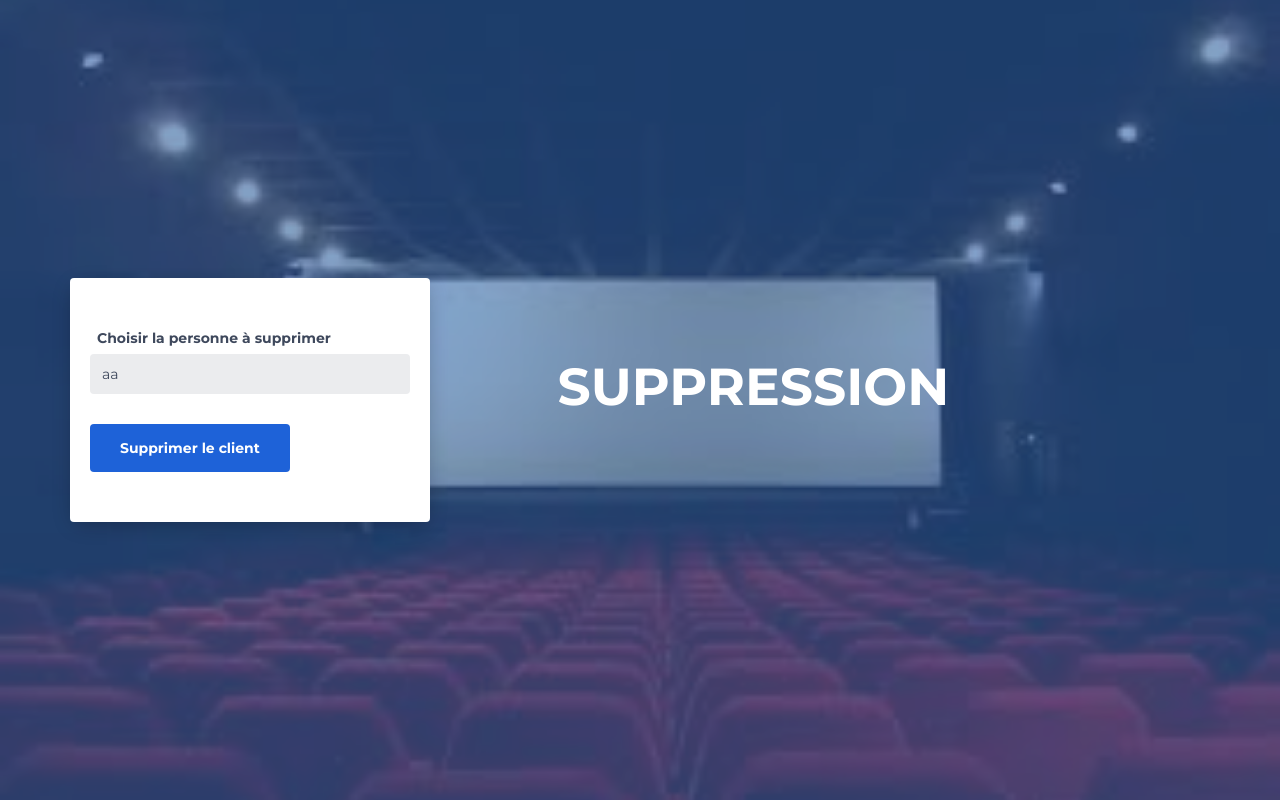
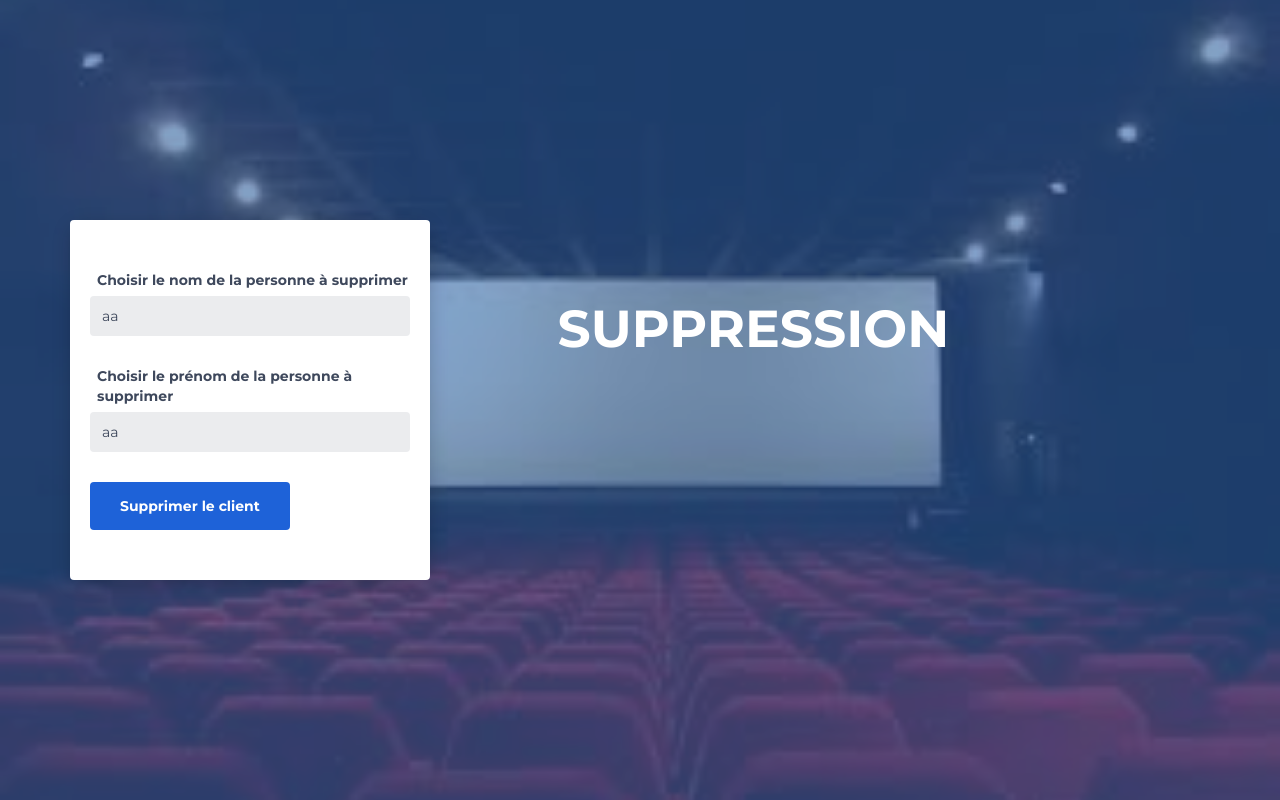
Before and after one commit to Errazorr/Cinema, a PHP site: page /GitHub/View/supprimer_client.php in a window 1280 px wide. Run offline with PHP 8.4, Linux system fonts and the light colour scheme; data comes from the database, SQL or seed files in the repository.

Commit message:
Supprimer un client depuis le compte admin

```diff
--- a/View/supprimer_client.php
+++ b/View/supprimer_client.php
@@ -47,10 +47,10 @@
 					</div>
 					<div class="col-md-4 col-md-pull-7">
 						<div class="booking-form">
-							<form method="POST" action="../Traitement/supprimer_reservation.php">
+							<form method="POST" action="../Traitement/supprimer_client.php">
 								<div class="form-group">
-									<span class="form-label">Choisir la personne à supprimer</span>
-									<select class="form-control" name="client" placeholder="Choisissez un film">
+									<span class="form-label">Choisir le nom de la personne à supprimer</span>
+									<select class="form-control" name="nom" placeholder="Choisissez un film">
 
 											<?php
 											$req = $bdd->query('SELECT nom FROM compte WHERE role="Client"');
@@ -58,6 +58,22 @@
 
 											foreach ($donnees as $value) {
 												echo '<option>'.$value["nom"].'</option>';
+											}
+											?>
+
+									</select>
+								</div>
+
+                <div class="form-group">
+									<span class="form-label">Choisir le prénom de la personne à supprimer</span>
+									<select class="form-control" name="prenom" placeholder="Choisissez un film">
+
+											<?php
+											$req = $bdd->query('SELECT prenom FROM compte WHERE role="Client"');
+									    $donnees= $req->fetchall();
+
+											foreach ($donnees as $value) {
+												echo '<option>'.$value["prenom"].'</option>';
 											}
 											?>
 
```
Also changed, not shown: Manager/Methodes.php (+14 -0 lines), Traitement/supprimer_client.php (added, +11 -0 lines).
